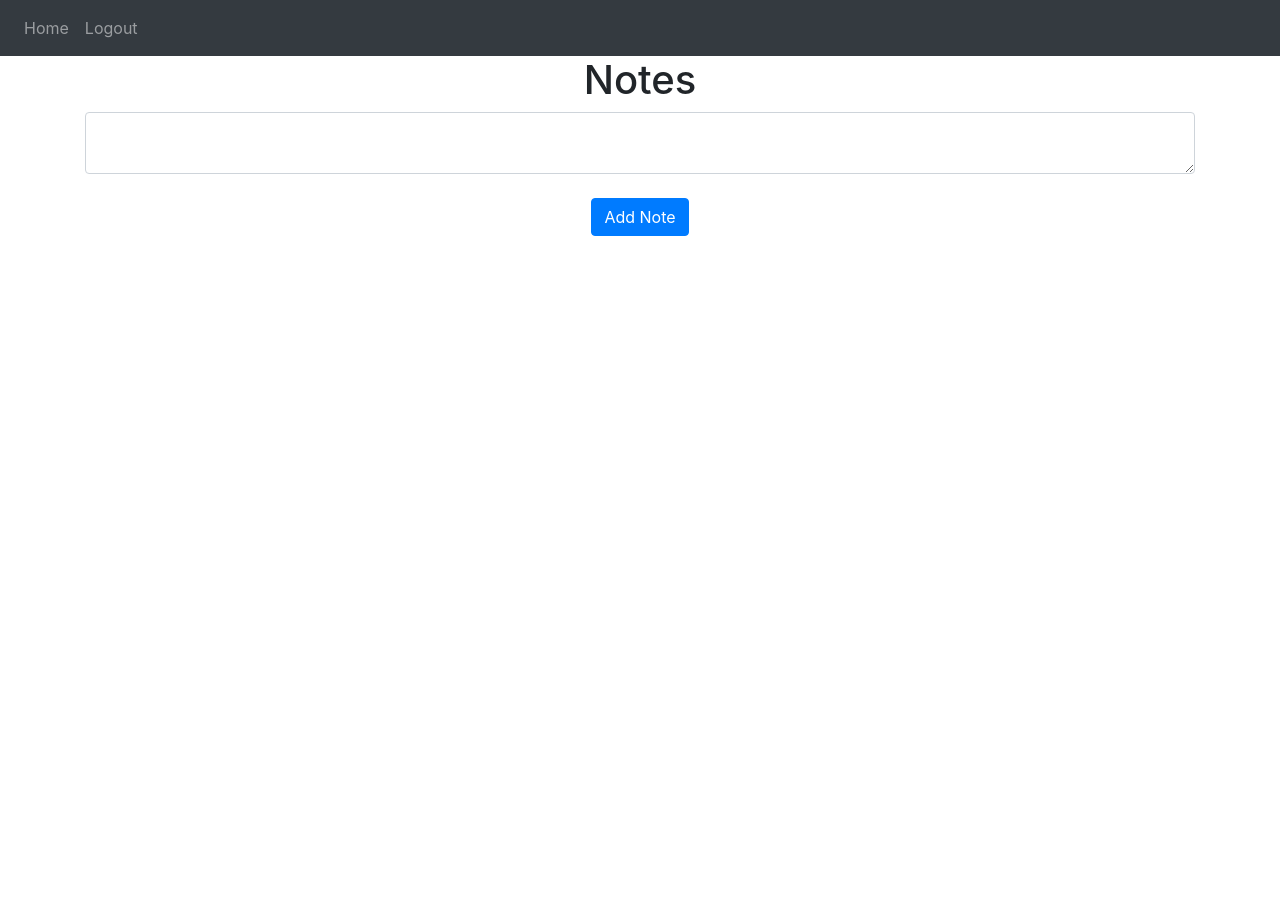
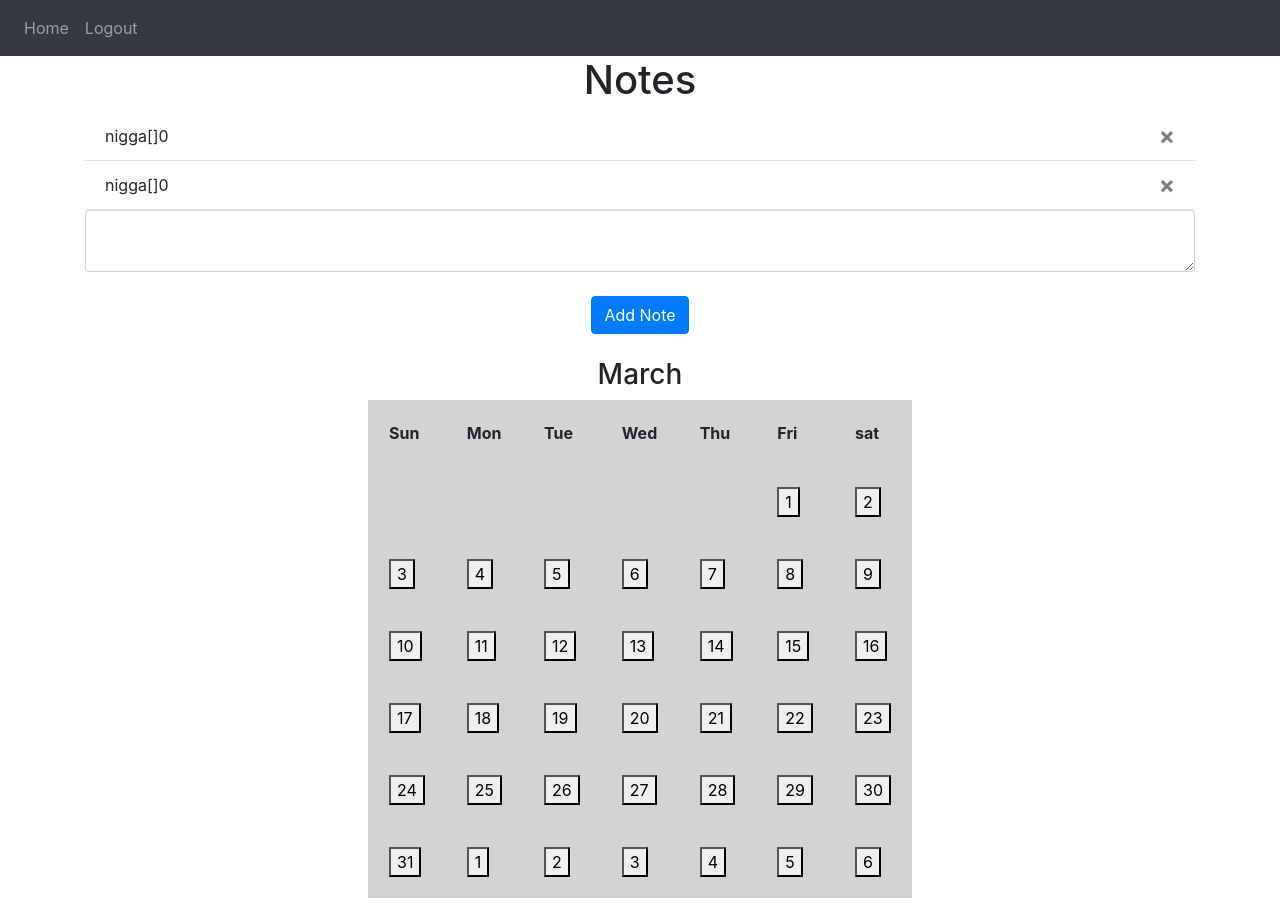
Before and after one commit to Raydog69/NutrientsApp, a Flask app: page / in a window 1280 px wide. Before the commit the page ends 236 px from the top, so only its background shows below. Run offline with Flask 3, Linux system fonts and the light colour scheme; a user stored in the database is signed in; some libraries are stand-ins or nearby versions.

Commit message:
bit lost, but getting there

```diff
--- a/userLog.json
+++ b/userLog.json
@@ -12,7 +12,7 @@
             "fat": 38.8,
             "carbs": 36.0
         },
-        "water": 7100
+        "water": 8700
     },
     "2024-3-4": {
         "meals": [],
--- a/website/templates/base.html
+++ b/website/templates/base.html
@@ -85,6 +85,15 @@
           window.location.href = "/";
         });
         }
+
+      function addDay(year, month, date) {
+        fetch("/add-day", {
+          method: "POST",
+          body: JSON.stringify({year: year, month: month, date: date}),
+        }).then((_res) => {
+          window.location.href = "/";
+        });
+        }
     </script>
     {% endblock %}
   </body>
--- a/website/templates/home.html
+++ b/website/templates/home.html
@@ -18,4 +18,108 @@
         <button type="submit" class="btn btn-primary">Add Note</button>
       </div>
     </form>
+    <br>
+    <h3 align="center">March</h3>
+    <table bgcolor="lightgrey" align="center"
+        cellspacing="21" cellpadding="21">
+
+        <!-- The tr tag is used to enter
+            rows in the table -->
+
+        <!-- It is used to give the heading to the
+            table. We can give the heading to the
+            top and bottom of the table -->
+
+        <caption align="top">
+            <!-- Here we have used the attribute
+                that is style and we have colored
+                the sentence to make it better
+                depending on the web page-->
+        </caption>
+
+        <!-- Here th stands for the heading of the
+            table that comes in the first row-->
+
+        <!-- The text in this table header tag will
+            appear as bold and is center aligned-->
+
+        <thead>
+            <tr>
+                <!-- Here we have applied inline style
+                     to make it more attractive-->
+                <th>Sun</th>
+                <th>Mon</th>
+                <th>Tue</th>
+                <th>Wed</th>
+                <th>Thu</th>
+                <th>Fri</th>
+                <th>sat</th>
+            </tr>
+        </thead>
+
+        <tbody>
+            <tr>
+                <td></td>
+                <td></td>
+                <td></td>
+                <td></td>
+                <td></td>
+                <!-- <form method="POST">
+                  <textarea name="note" id="note" class="form-control"></textarea>
+                  <br />
+                  <div align="center">
+                    <button type="submit" class="btn btn-primary">1</button>
+                  </div>
+                </form> -->
+                <td><button onClick="addDay(2024, 3, 1)">1</button></td>
+                <td><button>2</button></td>
+            </tr>
+            <tr></tr>
+            <tr>
+              <td><button>3</button></td>
+              <td><button>4</button></td>
+              <td><button>5</button></td>
+              <td><button>6</button></td>
+              <td><button>7</button></td>
+              <td><button>8</button></td>
+              <td><button>9</button></td>
+            </tr>
+            <tr>
+              <td><button>10</button></td>
+              <td><button>11</button></td>
+              <td><button>12</button></td>
+              <td><button>13</button></td>
+              <td><button>14</button></td>
+              <td><button>15</button></td>
+              <td><button>16</button></td>
+            </tr>
+            <tr>
+              <td><button>17</button></td>
+              <td><button>18</button></td>
+              <td><button>19</button></td>
+              <td><button>20</button></td>
+              <td><button>21</button></td>
+              <td><button>22</button></td>
+              <td><button>23</button></td>
+            </tr>
+            <tr>
+              <td><button>24</button></td>
+              <td><button>25</button></td>
+              <td><button>26</button></td>
+              <td><button>27</button></td>
+              <td><button>28</button></td>
+              <td><button>29</button></td>
+              <td><button>30</button></td>
+            </tr>
+            <tr>
+              <td><button>31</button></td>
+              <td><button>1</button></td>
+              <td><button>2</button></td>
+              <td><button>3</button></td>
+              <td><button>4</button></td>
+              <td><button>5</button></td>
+              <td><button>6</button></td>
+            </tr>
+        </tbody>
+    </table>
     {% endblock %}
--- a/website/views.py
+++ b/website/views.py
@@ -36,3 +36,21 @@ def delete_note():
             db.session.commit()
 
     return jsonify({})
+
+
+@views.route('/add-day', methods=['POST'])
+def add_day():
+    dateDic = json.loads(request.data) # this function expects a JSON from the INDEX.js file
+    year = dateDic["year"]
+    month = dateDic['month']
+    day = dateDic['date']
+    date = f'{year}-{month}-{day}'
+    day = Day.query.get(date)
+    if day:
+        print(day.water)
+    else:
+        new_day = Day(date=date, user_id=current_user.id)  #providing the schema for the note
+        db.session.add(new_day) #adding the note to the database
+        db.session.commit()
+
+    return jsonify({})
```
Also changed, not shown: website/models.py (+5 -3 lines), instance/database.db. Lines whose indentation alone changed are shown as unchanged.
